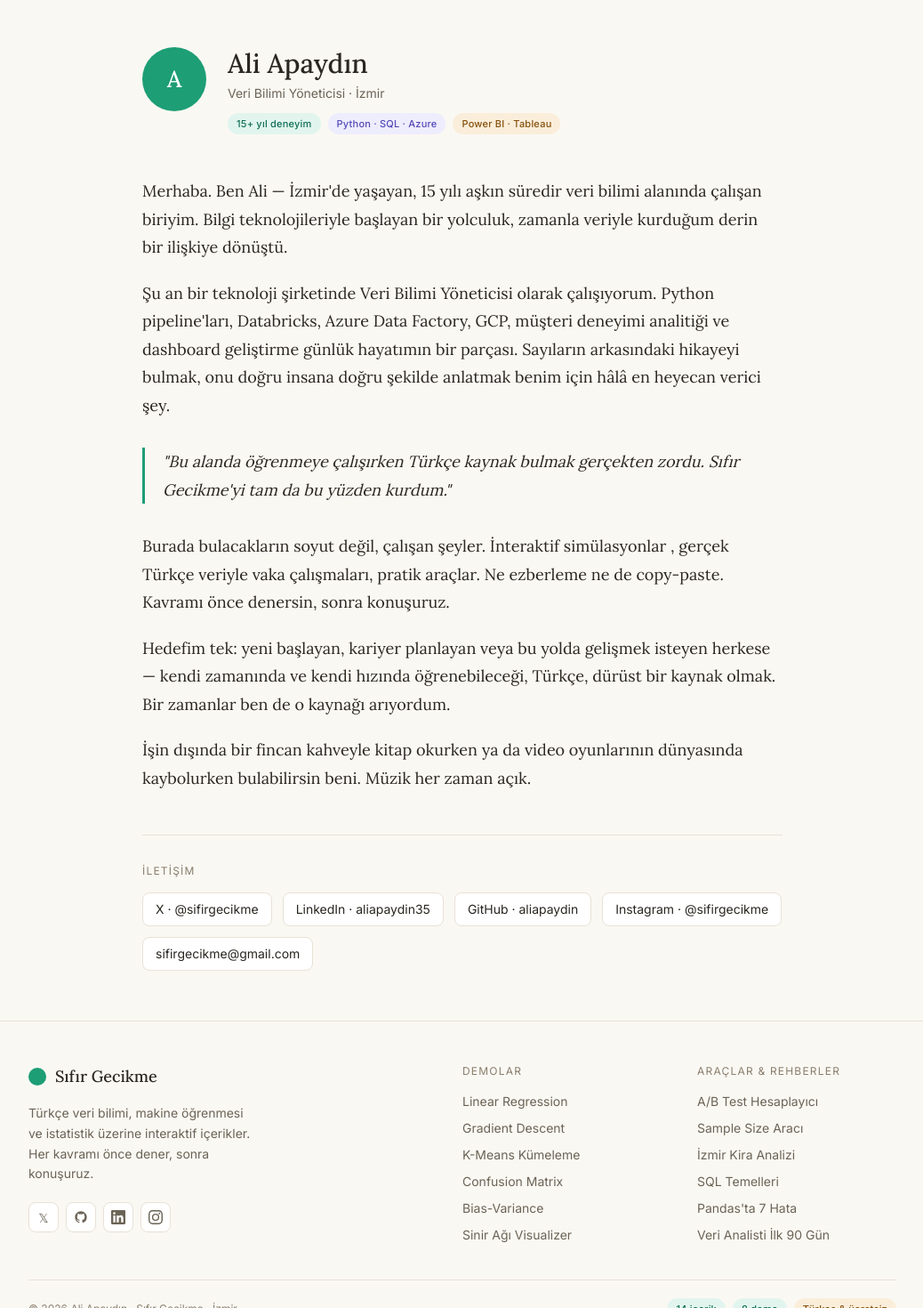
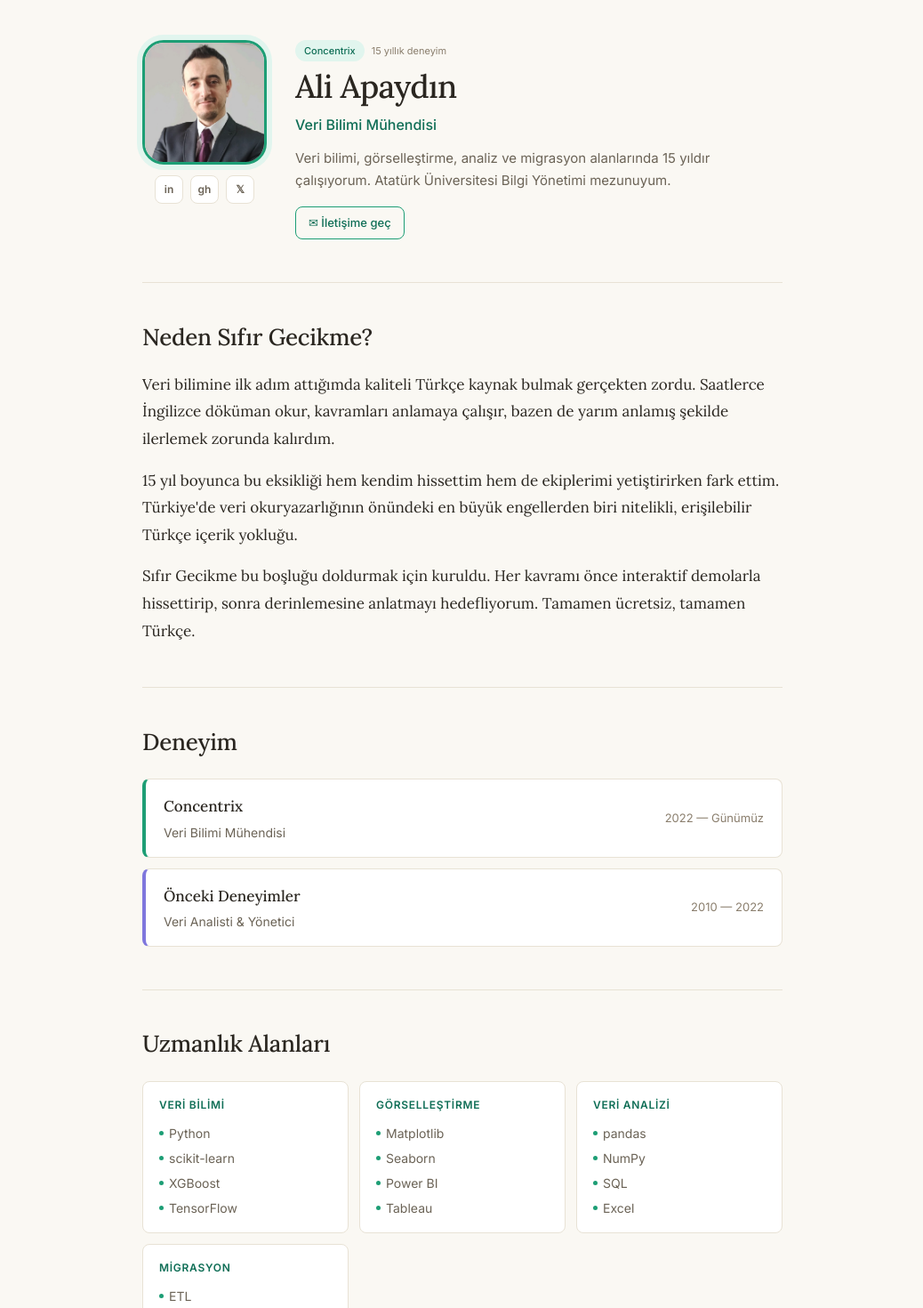
Before and after one commit to aliapaydin/sifir-gecikme, a Next.js app: page /hakkimda in a window 1280 px wide. Shown: the part 60-1530 px from the top of the page at 89% size, without its empty margins (120-1158 px from the left). Built offline with nearby package versions, Linux system fonts and the light colour scheme.

Commit message:
hakkimda sayfasi guclendirildi

```diff
--- a/app/hakkimda/page.js
+++ b/app/hakkimda/page.js
@@ -1,72 +1,222 @@
+'use client';
+
 export default function Hakkimda() {
+  const beceriler = [
+    { kategori: 'Veri Bilimi', liste: ['Python', 'scikit-learn', 'XGBoost', 'TensorFlow'] },
+    { kategori: 'Görselleştirme', liste: ['Matplotlib', 'Seaborn', 'Power BI', 'Tableau'] },
+    { kategori: 'Veri Analizi', liste: ['pandas', 'NumPy', 'SQL', 'Excel'] },
+    { kategori: 'Migrasyon', liste: ['ETL', 'Spark', 'dbt', 'Airflow'] },
+  ];
+
+  const deneyimler = [
+    {
+      sirket: 'Concentrix',
+      rol: 'Veri Bilimi Mühendisi',
+      sure: '2022 — Günümüz',
+      renk: '#1D9E75',
+    },
+    {
+      sirket: 'Önceki Deneyimler',
+      rol: 'Veri Analisti & Yönetici',
+      sure: '2010 — 2022',
+      renk: '#7F77DD',
+    },
+  ];
+
   return (
     <main className="min-h-screen">
+      <div className="max-w-3xl mx-auto px-6 py-12">
 
-      <article className="max-w-3xl mx-auto px-6 py-14">
+        {/* Hero bölümü */}
+        <div style={{ display: 'flex', gap: '32px', alignItems: 'flex-start', marginBottom: '48px', flexWrap: 'wrap' }}>
 
-        <div className="flex items-start gap-6 mb-12">
-          <div style={{ width: '72px', height: '72px', borderRadius: '50%', background: 'var(--color-accent)', display: 'flex', alignItems: 'center', justifyContent: 'center', fontSize: '26px', fontWeight: 500, color: '#ffffff', flexShrink: 0 }} className="font-serif">A</div>
-          <div>
-            <h1 className="font-serif text-3xl font-medium mb-1.5" style={{ color: 'var(--color-text)' }}>Ali Apaydın</h1>
-            <p className="text-sm mb-3" style={{ color: 'var(--color-text-soft)' }}>Veri Bilimi Yöneticisi · İzmir</p>
-            <div className="flex gap-2 flex-wrap">
-              <span className="badge badge-interactive">15+ yıl deneyim</span>
-              <span className="badge badge-guide">Python · SQL · Azure</span>
-              <span className="badge badge-case">Power BI · Tableau</span>
+          {/* Fotoğraf */}
+          <div style={{ flexShrink: 0 }}>
+            <div style={{
+              width: '140px', height: '140px',
+              borderRadius: '24px',
+              overflow: 'hidden',
+              border: '3px solid var(--color-accent)',
+              boxShadow: '0 0 0 6px var(--color-accent-soft)',
+              position: 'relative',
+            }}>
+              <img
+                src="/ali.png"
+                alt="Ali Apaydın"
+                style={{ width: '100%', height: '100%', objectFit: 'cover' }}
+              />
+            </div>
+            {/* Sosyal linkler fotoğraf altında */}
+            <div style={{ display: 'flex', gap: '8px', marginTop: '12px', justifyContent: 'center' }}>
+              {[
+                { href: 'https://linkedin.com/in/aliapaydin35', label: 'in', title: 'LinkedIn' },
+                { href: 'https://github.com/aliapaydin', label: 'gh', title: 'GitHub' },
+                { href: 'https://x.com/sifirgecikme', label: '𝕏', title: 'X' },
+              ].map(({ href, label, title }) => (
+                <a key={title} href={href} target="_blank" rel="noopener noreferrer" title={title}
+                  style={{
+                    width: '32px', height: '32px', borderRadius: '8px',
+                    border: '0.5px solid var(--color-border)',
+                    background: 'var(--color-cream-card)',
+                    display: 'flex', alignItems: 'center', justifyContent: 'center',
+                    fontSize: '12px', fontWeight: 600,
+                    color: 'var(--color-text-soft)', textDecoration: 'none',
+                  }}>{label}</a>
+              ))}
             </div>
           </div>
-        </div>
 
-        <div className="prose-article">
-          <p>
-            Merhaba. Ben Ali — İzmir'de yaşayan, 15 yılı aşkın süredir veri bilimi alanında çalışan biriyim. Bilgi teknolojileriyle başlayan bir yolculuk, zamanla veriyle kurduğum derin bir ilişkiye dönüştü.
-          </p>
-
-          <p>
-            Şu an bir teknoloji şirketinde Veri Bilimi Yöneticisi olarak çalışıyorum. Python pipeline'ları, Databricks, Azure Data Factory, GCP, müşteri deneyimi analitiği ve dashboard geliştirme günlük hayatımın bir parçası. Sayıların arkasındaki hikayeyi bulmak, onu doğru insana doğru şekilde anlatmak benim için hâlâ en heyecan verici şey.
-          </p>
-
-          <blockquote style={{ borderLeft: '3px solid var(--color-accent)', paddingLeft: '20px', margin: '2rem 0', borderRadius: 0 }}>
-            <p style={{ fontStyle: 'italic', marginBottom: 0 }}>
-              "Bu alanda öğrenmeye çalışırken Türkçe kaynak bulmak gerçekten zordu. Sıfır Gecikme'yi tam da bu yüzden kurdum."
+          {/* Başlık */}
+          <div style={{ flex: 1, minWidth: '220px' }}>
+            <div style={{ display: 'flex', alignItems: 'center', gap: '8px', marginBottom: '8px' }}>
+              <span style={{ fontSize: '11px', background: 'var(--color-accent-soft)', color: 'var(--color-accent-text)', padding: '3px 10px', borderRadius: '999px', fontWeight: 500 }}>
+                Concentrix
+              </span>
+              <span style={{ fontSize: '11px', color: 'var(--color-text-mute)' }}>15 yıllık deneyim</span>
+            </div>
+            <h1 className="font-serif" style={{ fontSize: '36px', fontWeight: 500, color: 'var(--color-text)', letterSpacing: '-0.02em', lineHeight: 1.15, marginBottom: '8px' }}>
+              Ali Apaydın
+            </h1>
+            <div style={{ fontSize: '16px', color: 'var(--color-accent-text)', fontWeight: 500, marginBottom: '12px' }}>
+              Veri Bilimi Mühendisi
+            </div>
+            <p style={{ fontSize: '15px', lineHeight: '1.7', color: 'var(--color-text-soft)', marginBottom: '16px' }}>
+              Veri bilimi, görselleştirme, analiz ve migrasyon alanlarında 15 yıldır
+              çalışıyorum. Atatürk Üniversitesi Bilgi Yönetimi mezunuyum.
             </p>
-          </blockquote>
-
-          <p>
-            Burada bulacakların soyut değil, çalışan şeyler. İnteraktif simülasyonlar , gerçek Türkçe veriyle vaka çalışmaları, pratik araçlar. Ne ezberleme ne de copy-paste. Kavramı önce denersin, sonra konuşuruz.
-          </p>
-
-          <p>
-            Hedefim tek: yeni başlayan, kariyer planlayan veya bu yolda gelişmek isteyen herkese — kendi zamanında ve kendi hızında öğrenebileceği, Türkçe, dürüst bir kaynak olmak. Bir zamanlar ben de o kaynağı arıyordum.
-          </p>
-
-          <p>
-            İşin dışında bir fincan kahveyle kitap okurken ya da video oyunlarının dünyasında kaybolurken bulabilirsin beni. Müzik her zaman açık.
-          </p>
-        </div>
-
-        <div className="mt-12 pt-8" style={{ borderTop: '0.5px solid var(--color-border)' }}>
-          <div className="text-xs uppercase tracking-widest mb-4" style={{ color: 'var(--color-text-mute)' }}>İletişim</div>
-          <div className="flex gap-3 flex-wrap">
-            <a href="https://x.com/sifirgecikme" target="_blank" rel="noopener noreferrer" className="card text-sm" style={{ padding: '8px 14px', color: 'var(--color-text)' }}>
-              X · @sifirgecikme
-            </a>
-            <a href="https://linkedin.com/in/aliapaydin35" target="_blank" rel="noopener noreferrer" className="card text-sm" style={{ padding: '8px 14px', color: 'var(--color-text)' }}>
-              LinkedIn · aliapaydin35
-            </a>
-            <a href="https://github.com/aliapaydin" target="_blank" rel="noopener noreferrer" className="card text-sm" style={{ padding: '8px 14px', color: 'var(--color-text)' }}>
-              GitHub · aliapaydin
-            </a>
-            <a href="https://instagram.com/sifirgecikme" target="_blank" rel="noopener noreferrer" className="card text-sm" style={{ padding: '8px 14px', color: 'var(--color-text)' }}>
-              Instagram · @sifirgecikme
-            </a>
-            <a href="mailto:sifirgecikme@gmail.com" className="card text-sm" style={{ padding: '8px 14px', color: 'var(--color-text)' }}>
-              sifirgecikme@gmail.com
+            <a href="mailto:sifirgecikme@gmail.com" style={{
+              display: 'inline-flex', alignItems: 'center', gap: '6px',
+              fontSize: '13px', fontWeight: 500,
+              color: 'var(--color-accent-text)', textDecoration: 'none',
+              border: '0.5px solid var(--color-accent)',
+              padding: '7px 14px', borderRadius: '8px',
+            }}>
+              ✉ İletişime geç
             </a>
           </div>
         </div>
 
-      </article>
+        <div style={{ height: '0.5px', background: 'var(--color-border)', marginBottom: '40px' }} />
+
+        {/* Neden Sıfır Gecikme */}
+        <section style={{ marginBottom: '48px' }}>
+          <h2 className="font-serif" style={{ fontSize: '26px', fontWeight: 500, color: 'var(--color-text)', marginBottom: '16px', letterSpacing: '-0.01em' }}>
+            Neden Sıfır Gecikme?
+          </h2>
+          <div style={{ fontFamily: 'var(--font-serif)', fontSize: '17px', lineHeight: '1.8', color: 'var(--color-text)' }}>
+            <p style={{ marginBottom: '1rem' }}>
+              Veri bilimine ilk adım attığımda kaliteli Türkçe kaynak bulmak gerçekten
+              zordu. Saatlerce İngilizce döküman okur, kavramları anlamaya çalışır,
+              bazen de yarım anlamış şekilde ilerlemek zorunda kalırdım.
+            </p>
+            <p style={{ marginBottom: '1rem' }}>
+              15 yıl boyunca bu eksikliği hem kendim hissettim hem de ekiplerimi
+              yetiştirirken fark ettim. Türkiye'de veri okuryazarlığının önündeki
+              en büyük engellerden biri nitelikli, erişilebilir Türkçe içerik yokluğu.
+            </p>
+            <p>
+              Sıfır Gecikme bu boşluğu doldurmak için kuruldu. Her kavramı önce
+              interaktif demolarla hissettirip, sonra derinlemesine anlatmayı
+              hedefliyorum. Tamamen ücretsiz, tamamen Türkçe.
+            </p>
+          </div>
+        </section>
+
+        <div style={{ height: '0.5px', background: 'var(--color-border)', marginBottom: '40px' }} />
+
+        {/* Deneyim */}
+        <section style={{ marginBottom: '48px' }}>
+          <h2 className="font-serif" style={{ fontSize: '26px', fontWeight: 500, color: 'var(--color-text)', marginBottom: '20px', letterSpacing: '-0.01em' }}>
+            Deneyim
+          </h2>
+          <div style={{ display: 'flex', flexDirection: 'column', gap: '12px' }}>
+            {deneyimler.map((d) => (
+              <div key={d.sirket} className="card" style={{ borderLeft: `4px solid ${d.renk}`, padding: '16px 20px', display: 'flex', justifyContent: 'space-between', alignItems: 'center', flexWrap: 'wrap', gap: '8px' }}>
+                <div>
+                  <div className="font-serif" style={{ fontSize: '17px', fontWeight: 500, color: 'var(--color-text)', marginBottom: '3px' }}>{d.sirket}</div>
+                  <div style={{ fontSize: '14px', color: 'var(--color-text-soft)' }}>{d.rol}</div>
+                </div>
+                <div style={{ fontSize: '13px', color: 'var(--color-text-mute)', whiteSpace: 'nowrap' }}>{d.sure}</div>
+              </div>
+            ))}
+          </div>
+        </section>
+
+        <div style={{ height: '0.5px', background: 'var(--color-border)', marginBottom: '40px' }} />
+
+        {/* Beceriler */}
+        <section style={{ marginBottom: '48px' }}>
+          <h2 className="font-serif" style={{ fontSize: '26px', fontWeight: 500, color: 'var(--color-text)', marginBottom: '20px', letterSpacing: '-0.01em' }}>
+            Uzmanlık Alanları
+          </h2>
+          <div style={{ display: 'grid', gridTemplateColumns: 'repeat(auto-fill, minmax(200px, 1fr))', gap: '12px' }}>
+            {beceriler.map(({ kategori, liste }) => (
+              <div key={kategori} className="card" style={{ padding: '16px 18px' }}>
+                <div style={{ fontSize: '12px', color: 'var(--color-accent-text)', fontWeight: 600, textTransform: 'uppercase', letterSpacing: '0.06em', marginBottom: '10px' }}>
+                  {kategori}
+                </div>
+                <div style={{ display: 'flex', flexDirection: 'column', gap: '5px' }}>
+                  {liste.map(b => (
+                    <div key={b} style={{ fontSize: '14px', color: 'var(--color-text-soft)', display: 'flex', alignItems: 'center', gap: '6px' }}>
+                      <span style={{ width: '5px', height: '5px', borderRadius: '50%', background: 'var(--color-accent)', flexShrink: 0 }} />
+                      {b}
+                    </div>
+                  ))}
+                </div>
+              </div>
+            ))}
+          </div>
+        </section>
+
+        <div style={{ height: '0.5px', background: 'var(--color-border)', marginBottom: '40px' }} />
+
+        {/* Eğitim */}
+        <section style={{ marginBottom: '48px' }}>
+          <h2 className="font-serif" style={{ fontSize: '26px', fontWeight: 500, color: 'var(--color-text)', marginBottom: '20px', letterSpacing: '-0.01em' }}>
+            Eğitim
+          </h2>
+          <div className="card" style={{ borderLeft: '4px solid #e8a04a', padding: '16px 20px', display: 'flex', justifyContent: 'space-between', alignItems: 'center', flexWrap: 'wrap', gap: '8px' }}>
+            <div>
+              <div className="font-serif" style={{ fontSize: '17px', fontWeight: 500, color: 'var(--color-text)', marginBottom: '3px' }}>Atatürk Üniversitesi</div>
+              <div style={{ fontSize: '14px', color: 'var(--color-text-soft)' }}>Bilgi Yönetimi</div>
+            </div>
+            <div style={{ fontSize: '13px', color: 'var(--color-text-mute)' }}>Lisans</div>
+          </div>
+        </section>
+
+        <div style={{ height: '0.5px', background: 'var(--color-border)', marginBottom: '40px' }} />
+
+        {/* İletişim */}
+        <section style={{ marginBottom: '24px' }}>
+          <h2 className="font-serif" style={{ fontSize: '26px', fontWeight: 500, color: 'var(--color-text)', marginBottom: '16px', letterSpacing: '-0.01em' }}>
+            İletişim
+          </h2>
+          <div style={{ display: 'flex', gap: '10px', flexWrap: 'wrap' }}>
+            {[
+              { href: 'mailto:sifirgecikme@gmail.com', label: '✉ sifirgecikme@gmail.com', renk: '#1D9E75' },
+              { href: 'https://linkedin.com/in/aliapaydin35', label: 'LinkedIn', renk: '#0077B5' },
+              { href: 'https://x.com/sifirgecikme', label: '𝕏 @sifirgecikme', renk: '#000' },
+              { href: 'https://github.com/aliapaydin', label: 'GitHub', renk: '#333' },
+              { href: 'https://instagram.com/sifirgecikme', label: 'Instagram', renk: '#E4405F' },
+            ].map(({ href, label, renk }) => (
+              <a key={label} href={href} target="_blank" rel="noopener noreferrer"
+                style={{
+                  display: 'inline-flex', alignItems: 'center', gap: '6px',
+                  padding: '8px 16px', borderRadius: '8px',
+                  border: '0.5px solid var(--color-border)',
+                  background: 'var(--color-cream-card)',
+                  color: 'var(--color-text-soft)',
+                  fontSize: '13px', textDecoration: 'none',
+                  transition: 'border-color 0.15s',
+                }}
+                onMouseEnter={e => e.currentTarget.style.borderColor = renk}
+                onMouseLeave={e => e.currentTarget.style.borderColor = 'var(--color-border)'}
+              >{label}</a>
+            ))}
+          </div>
+        </section>
+
+      </div>
     </main>
   );
 }
--- a/app/layout.js
+++ b/app/layout.js
@@ -57,7 +57,7 @@ export default function RootLayout({ children }) {
   return (
     <html lang="tr" suppressHydrationWarning className={`${inter.variable} ${lora.variable} ${jetbrains.variable}`}>
       <body suppressHydrationWarning>
-        <Script id="theme-init" strategy="beforeInteractive">{`
+        <Script id="theme-init" strategy="afterInteractive">{`
           (function(){
             try {
               var t = localStorage.getItem('theme');
```
Also changed, not shown: public/ali.png (added).
